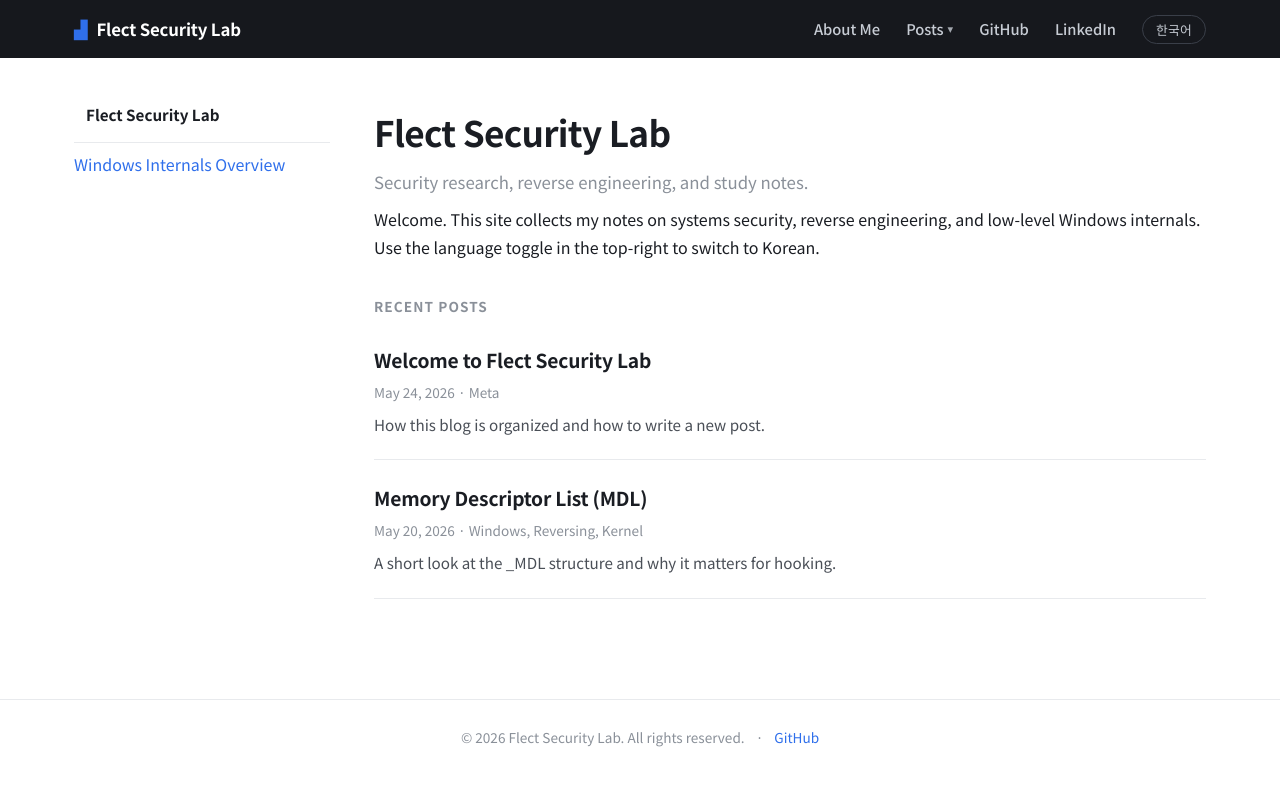
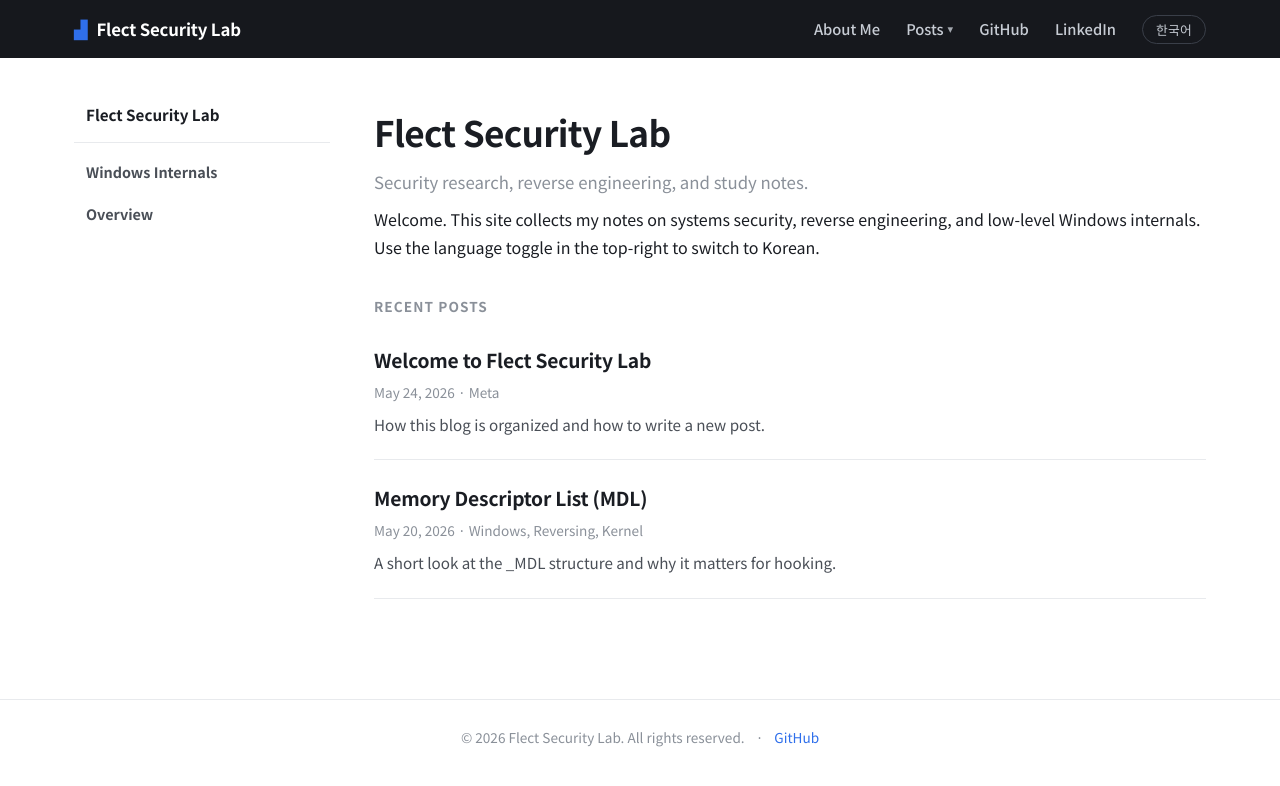
Before and after one commit to LeeGwan/LeeGwan.github.io, a Jekyll site: the page built from index.html, in a window 1280 px wide. Shown: the top 786 px of the page. Built offline with Jekyll 4.4.1, drawn with Linux system fonts in a browser that asks for light colours.

Commit message:
Update style.css

```diff
--- a/assets/css/style.css
+++ b/assets/css/style.css
@@ -277,7 +277,6 @@
   opacity: 0; visibility: hidden; transform: translateY(-6px);
   transition: opacity .15s, transform .15s; z-index: 60;
 }
-.nav-drop:hover .nav-menu,
 .nav-drop.open .nav-menu { opacity: 1; visibility: visible; transform: translateY(0); }
 .nav-menu li { width: 100%; }
 .nav-menu a {
@@ -326,3 +325,10 @@
 @media (max-width: 600px) {
   .profile-card { flex-direction: column; align-items: flex-start; gap: 18px; }
 }
+
+/* 홈 사이드바: 카테고리 디렉터리 링크 */
+.side-cat-link {
+  display: block; padding: 9px 12px; border-radius: 7px;
+  font-size: .9rem; font-weight: 600; color: var(--ink-soft);
+}
+.side-cat-link:hover { background: var(--panel); color: var(--ink); text-decoration: none; }
```
